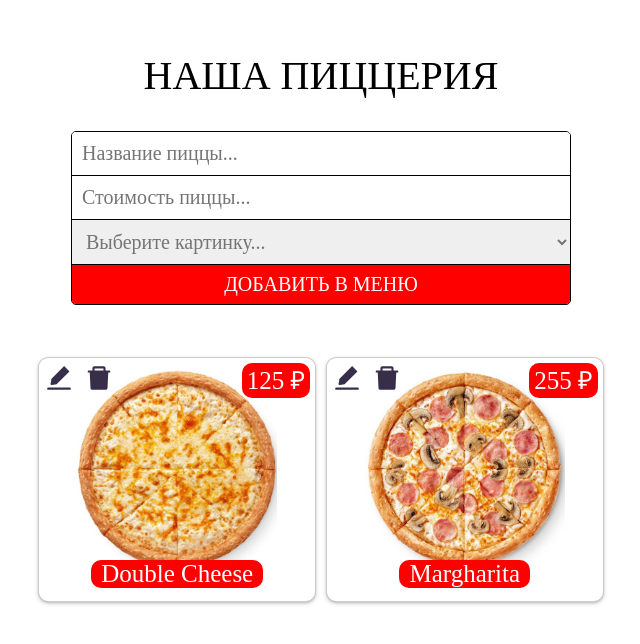
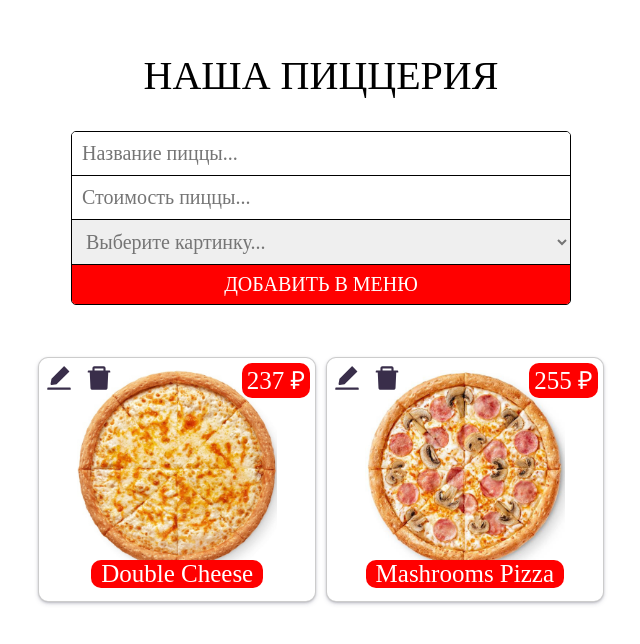
Before and after one commit to MatweyZhukov/Pizza-List-AXIOS, a React (Create React App) app: page / in a window 1280 px wide. Shown: the top 644 px of the page, without its empty margins (319-959 px from the left). Built offline with nearby package versions, Linux system fonts and the light colour scheme; data requests are answered from the project's data file.

Commit message:
Add files via upload

```diff
--- a/pizzas.json
+++ b/pizzas.json
@@ -3,12 +3,12 @@
     {
       "id": "77be16de-be29-4c11-890c-e86b35507225",
       "title": "Double Cheese",
-      "price": 125,
+      "price": 237,
       "img": "pizza-1.jpg"
     },
     {
       "id": "0609fc83-70ab-4c97-98a0-c2152c544452",
-      "title": "Margharita",
+      "title": "Mashrooms Pizza",
       "price": 255,
       "img": "pizza-4.jpg"
     }
--- a/src/components/App/App.tsx
+++ b/src/components/App/App.tsx
@@ -33,9 +33,9 @@ function App() {
       .catch((e) => console.log(e));
   }
 
-  async function updatePizza(id: IPizzaItem["id"], newPizza: IPizzaItem) {
+  async function updatePizza(newPizza: IPizzaItem) {
     await axios
-      .put(`http://localhost:3001/pizzas/${id}`, newPizza)
+      .put(`http://localhost:3001/pizzas/${newPizza.id}`, newPizza)
       .then(() => {
         setPizzasList(
           pizzasList.map((item) => (item.id === newPizza.id ? newPizza : item))
--- a/src/components/EditPizzaForm/EditPizzaForm.tsx
+++ b/src/components/EditPizzaForm/EditPizzaForm.tsx
@@ -31,7 +31,7 @@ function EditPizzaForm({
       editedPizzaImgOption &&
       editedPizzaImgOption !== "Выберите картинку..."
     ) {
-      updatePizza(data.id, {
+      updatePizza({
         ...data,
         title: editedPizzaTitle,
         price: +editedPizzaPrice,
--- a/src/types/types.ts
+++ b/src/types/types.ts
@@ -2,7 +2,8 @@
 import { Dispatch, SetStateAction } from "react";
 
 type DeletePizzaFunc = (id: IPizzaItem["id"]) => void;
-type UpdatePizzaFunc = (id: IPizzaItem["id"], newPizza: IPizzaItem) => void;
+type UpdatePizzaFunc = (newPizza: IPizzaItem) => void;
+type AddPizzaFunc = UpdatePizzaFunc;
 
 export type RequestMethods = "GET" | "POST" | "DELETE";
 
@@ -14,7 +15,7 @@ export interface IPizzaItem {
 }
 
 export interface IAddPizzaForm {
-  addPizza: (newPizza: IPizzaItem) => void;
+  addPizza: AddPizzaFunc;
 }
 
 export interface IDisplayPizzas {
```
